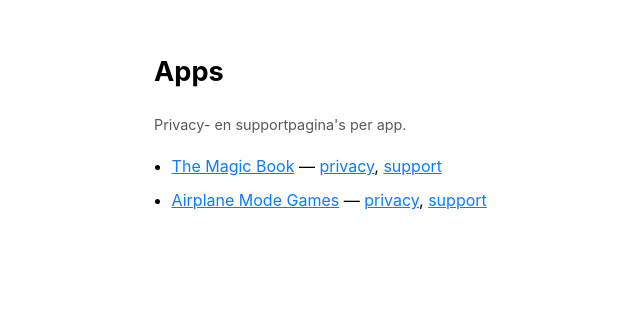
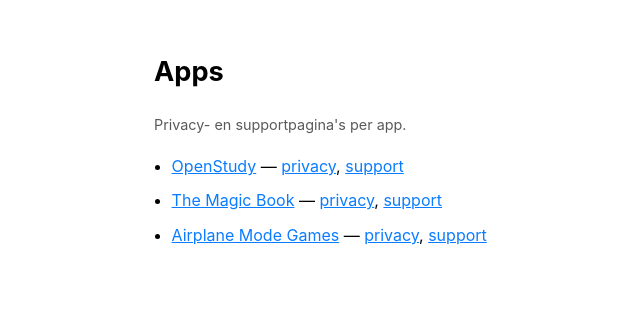
Before and after one commit to Cagiva-Raptor/apps, a plain HTML site: page index.html in a window 1280 px wide. Shown: the whole page, without its empty margins (150-790 px from the left). Drawn offline with Linux system fonts and the light colour scheme.

Commit message:
index: OpenStudy toevoegen

```diff
--- a/index.html
+++ b/index.html
@@ -20,6 +20,9 @@
 <h1>Apps</h1>
 <p class="meta">Privacy- en supportpagina's per app.</p>
 <ul>
+  <li><a href="openstudy/index.html">OpenStudy</a>
+      — <a href="openstudy/privacy.html">privacy</a>,
+        <a href="openstudy/support.html">support</a></li>
   <li><a href="magic-book/index.html">The Magic Book</a>
       — <a href="magic-book/privacy.html">privacy</a>,
         <a href="magic-book/support.html">support</a></li>
```
